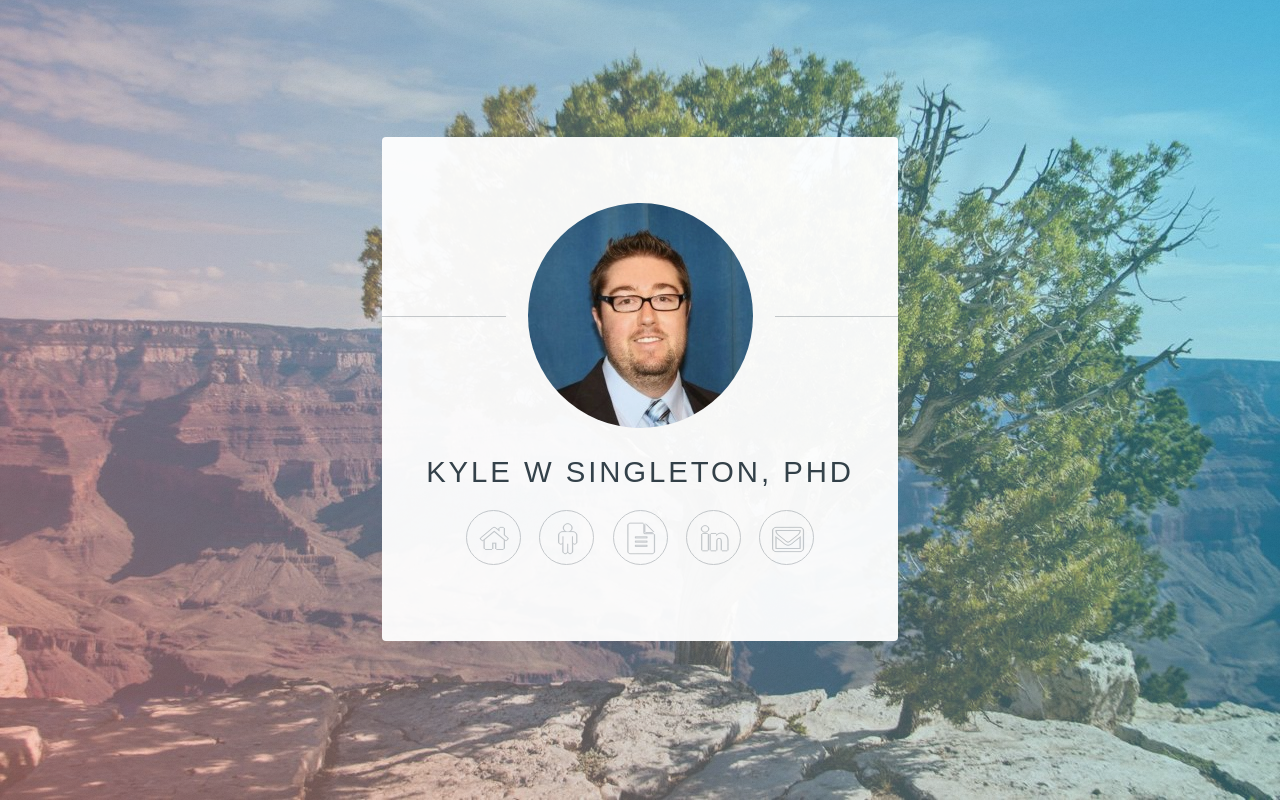
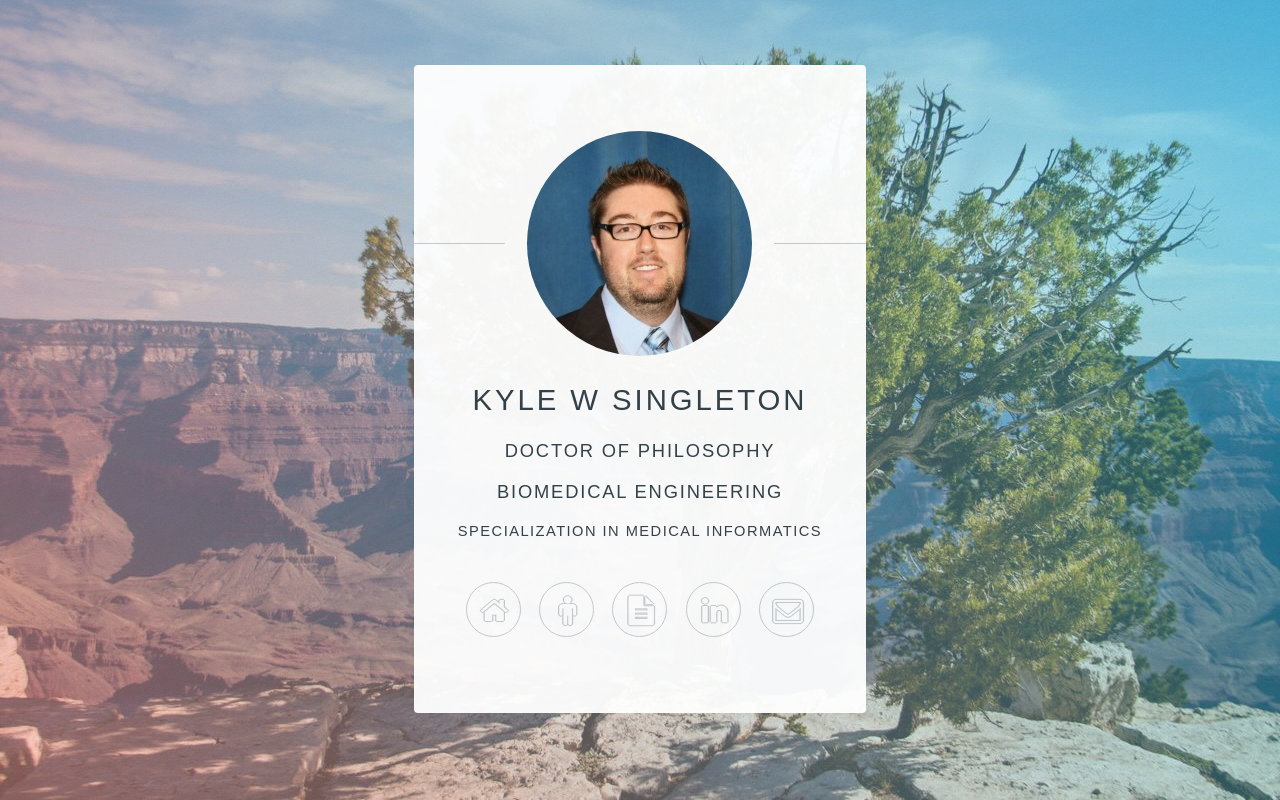
Before and after one commit to kwsingleton/kwsingleton.github.io, a plain HTML site: page index.html in a window 1280 px wide. Drawn offline with Linux system fonts and the light colour scheme.

Commit message:
A few overlooked edits

```diff
--- a/index.html
+++ b/index.html
@@ -23,7 +23,11 @@
 					<section id="main">
 						<header>
 							<span class="avatar"><img src="images/kyle.jpg" alt="Kyle W Singleton" /></span>
-							<h1>Kyle W Singleton, PhD</h1>
+							<h1>Kyle W Singleton</h1>
+							<h2>Doctor of Philosophy</h2>
+							<h2>Biomedical Engineering</h2>
+							<h3>Specialization in Medical Informatics</h3>
+							</br>
 						</header>
 						<footer>
 							<ul class="icons">
```
Also changed, not shown: bio.html (+1 -1 lines).
